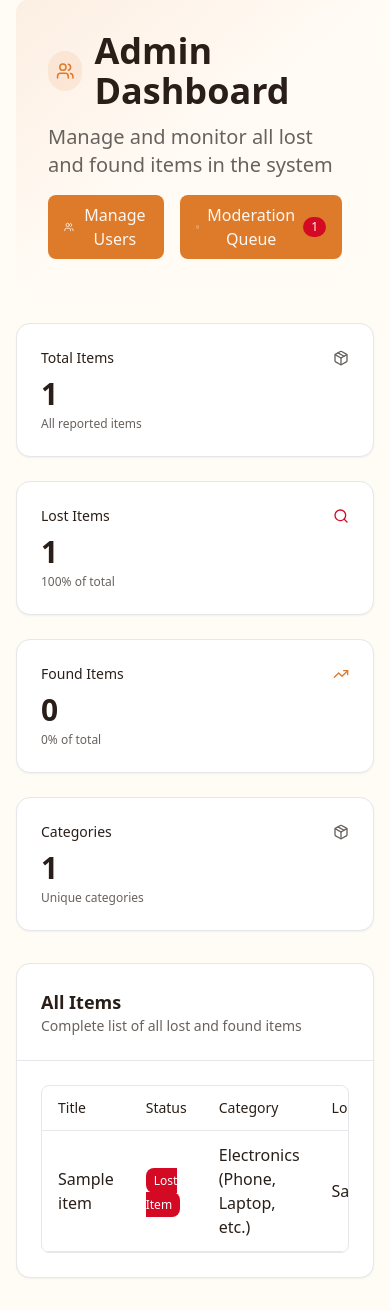
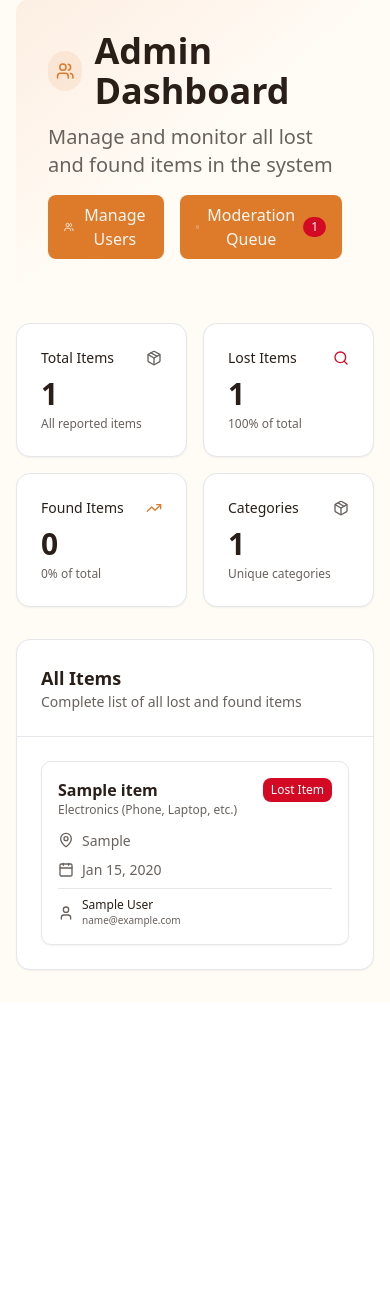
Before and after one commit to Ritvent/Re-return, a Django app: page /dashboard/ in a window 390 px wide. Shown: the part 98-1408 px from the top of the page. After the commit the page ends 1070 px from the top, so only its background shows below. Run offline with Django 5.2, Linux system fonts and the light colour scheme; a user stored in the database is signed in; tables that the repository leaves empty hold one stand-in row (values such as "Sample post"); grey boxes marked "Sample" are stand-in pictures; some libraries are stand-ins or nearby versions.

Commit message:
add admin notification for new item postings and adjust SMTP settings

```diff
--- a/projectsite/lfapp/templates/lfapp/admin_dashboard.html
+++ b/projectsite/lfapp/templates/lfapp/admin_dashboard.html
@@ -46,7 +46,7 @@
 
         <!-- Stats Grid -->
         <section class="mb-8">
-            <div class="grid sm:grid-cols-2 lg:grid-cols-4 gap-6">
+            <div class="grid grid-cols-2 lg:grid-cols-4 gap-4 md:gap-6">
                 <div class="bg-card text-card-foreground rounded-xl border py-6 shadow-sm">
                     <div class="px-6 pb-2 flex items-center justify-between">
                         <h3 class="text-sm font-medium">Total Items</h3>
@@ -105,7 +105,8 @@
                     <p class="text-sm text-muted-foreground">Complete list of all lost and found items</p>
                 </div>
                 <div class="px-6 py-6">
-                    <div class="rounded-md border overflow-x-auto">
+                    <!-- Desktop Table View -->
+                    <div class="hidden md:block rounded-md border overflow-x-auto">
                         <table class="w-full">
                             <thead>
                                 <tr class="border-b">
@@ -148,6 +149,49 @@
                             </tbody>
                         </table>
                     </div>
+
+                    <!-- Mobile Card View -->
+                    <div class="md:hidden space-y-4">
+                        {% for item in all_items %}
+                        <div class="bg-card border rounded-lg p-4 shadow-sm">
+                            <div class="flex justify-between items-start mb-3">
+                                <div>
+                                    <h4 class="font-semibold text-base">{{ item.title }}</h4>
+                                    <p class="text-xs text-muted-foreground">{{ item.get_category_display }}</p>
+                                </div>
+                                <span class="px-2 py-1 rounded-md text-xs font-medium {% if item.item_type == 'lost' %}bg-destructive text-white{% else %}bg-primary text-primary-foreground{% endif %}">
+                                    {{ item.get_item_type_display }}
+                                </span>
+                            </div>
+
+                            <div class="space-y-2 text-sm">
+                                <div class="flex items-start gap-2">
+                                    <i data-lucide="map-pin" class="h-4 w-4 text-muted-foreground mt-0.5"></i>
+                                    <span class="text-muted-foreground">
+                                        {% if item.item_type == 'found' %}{{ item.location_found|default:"Location not specified" }}{% else %}{{ item.location_lost|default:"Location not specified" }}{% endif %}
+                                    </span>
+                                </div>
+                                <div class="flex items-center gap-2">
+                                    <i data-lucide="calendar" class="h-4 w-4 text-muted-foreground"></i>
+                                    <span class="text-muted-foreground">
+                                        {% if item.item_type == 'found' and item.date_found %}{{ item.date_found|date:"M d, Y" }}{% elif item.item_type == 'lost' and item.date_lost %}{{ item.date_lost|date:"M d, Y" }}{% else %}Date not specified{% endif %}
+                                    </span>
+                                </div>
+                                <div class="flex items-center gap-2 pt-2 border-t mt-2">
+                                    <i data-lucide="user" class="h-4 w-4 text-muted-foreground"></i>
+                                    <div class="flex flex-col">
+                                        <span class="font-medium text-xs">{{ item.posted_by.get_full_name|default:item.posted_by.email }}</span>
+                                        <span class="text-[10px] text-muted-foreground">{{ item.posted_by.email }}</span>
+                                    </div>
+                                </div>
+                            </div>
+                        </div>
+                        {% empty %}
+                        <div class="text-center py-8 text-muted-foreground">
+                            No items found
+                        </div>
+                        {% endfor %}
+                    </div>
                 </div>
             </div>
         </section>
--- a/projectsite/lfapp/templates/lfapp/home.html
+++ b/projectsite/lfapp/templates/lfapp/home.html
@@ -401,12 +401,6 @@
                                                 </div>
                                             {% endif %}
                                         </div>
-
-                                        <!-- Category -->
-                                        <div class="mt-2 flex items-center gap-1 text-xs text-muted-foreground">
-                                            <i data-lucide="folder" class="h-3 w-3"></i>
-                                            {{ item.get_category_display }}
-                                        </div>
                                     </div>
                                 </div>
                             </div>
--- a/projectsite/lfapp/views.py
+++ b/projectsite/lfapp/views.py
@@ -13,7 +13,7 @@ import os
 
 from .models import Item, CustomUser, ContactMessage
 from .forms import ItemForm, ItemCompletionForm
-from .email_notifications import send_item_pending_email, send_item_approved_email, send_item_rejected_email, send_role_change_email
+from .email_notifications import send_item_pending_email, send_item_approved_email, send_item_rejected_email, send_role_change_email, send_admin_new_item_notification
 
 def landing_view(request):
     """Landing page with login form"""
@@ -415,13 +415,20 @@ def post_lost_item_view(request):
             item = form.save(commit=False)
             item.item_type = 'lost'
             item.posted_by = request.user
-            item.status = 'pending'  # Items need admin approval
-            item.save()
 
-            # Send pending approval email
-            send_item_pending_email(item, request)
+            # Auto-approve for admins, otherwise pending
+            if request.user.is_admin_user():
+                item.status = 'approved'
+                item.save()
+                messages.success(request, 'Your lost item has been posted successfully.')
+            else:
+                item.status = 'pending'
+                item.save()
+                # Send emails for pending items
+                send_item_pending_email(item, request)
+                send_admin_new_item_notification(item)
+                messages.success(request, 'Your lost item has been submitted and is pending approval.')
 
-            messages.success(request, 'Your lost item has been submitted and is pending approval.')
             return redirect('lost_items')
     else:
         form = ItemForm(item_type='lost')
@@ -446,13 +453,20 @@ def post_found_item_view(request):
             item = form.save(commit=False)
             item.item_type = 'found'
             item.posted_by = request.user
-            item.status = 'pending'  # Items need admin approval
-            item.save()
 
-            # Send pending approval email
-            send_item_pending_email(item, request)
+            # Auto-approve for admins, otherwise pending
+            if request.user.is_admin_user():
+                item.status = 'approved'
+                item.save()
+                messages.success(request, 'Your found item has been posted successfully.')
+            else:
+                item.status = 'pending'
+                item.save()
+                # Send emails for pending items
+                send_item_pending_email(item, request)
+                send_admin_new_item_notification(item)
+                messages.success(request, 'Your found item has been submitted and is pending approval.')
 
-            messages.success(request, 'Your found item has been submitted and is pending approval.')
             return redirect('found_items')
     else:
         form = ItemForm(item_type='found')
--- a/projectsite/projectsite/settings.py
+++ b/projectsite/projectsite/settings.py
@@ -161,6 +161,12 @@ EMAIL_HOST_USER = 'apikey'
 EMAIL_HOST_PASSWORD = os.getenv('SENDGRID_API_KEY')
 DEFAULT_FROM_EMAIL = os.getenv('DEFAULT_FROM_EMAIL')
 
+# Need adjust din SengGrid site, prevents long urls
+SENDGRID_TRACK_CLICKS_HTML = False
+SENDGRID_TRACK_CLICKS_PLAIN = False
+SENDGRID_TRACK_EMAIL_OPENS = False
+SENDGRID_TRACK_EMAIL_CLICKS = False
+
 # Django-allauth Configuration
 SITE_ID = 5
 
```
Also changed, not shown: projectsite/lfapp/email_notifications.py (+55 -0 lines).
